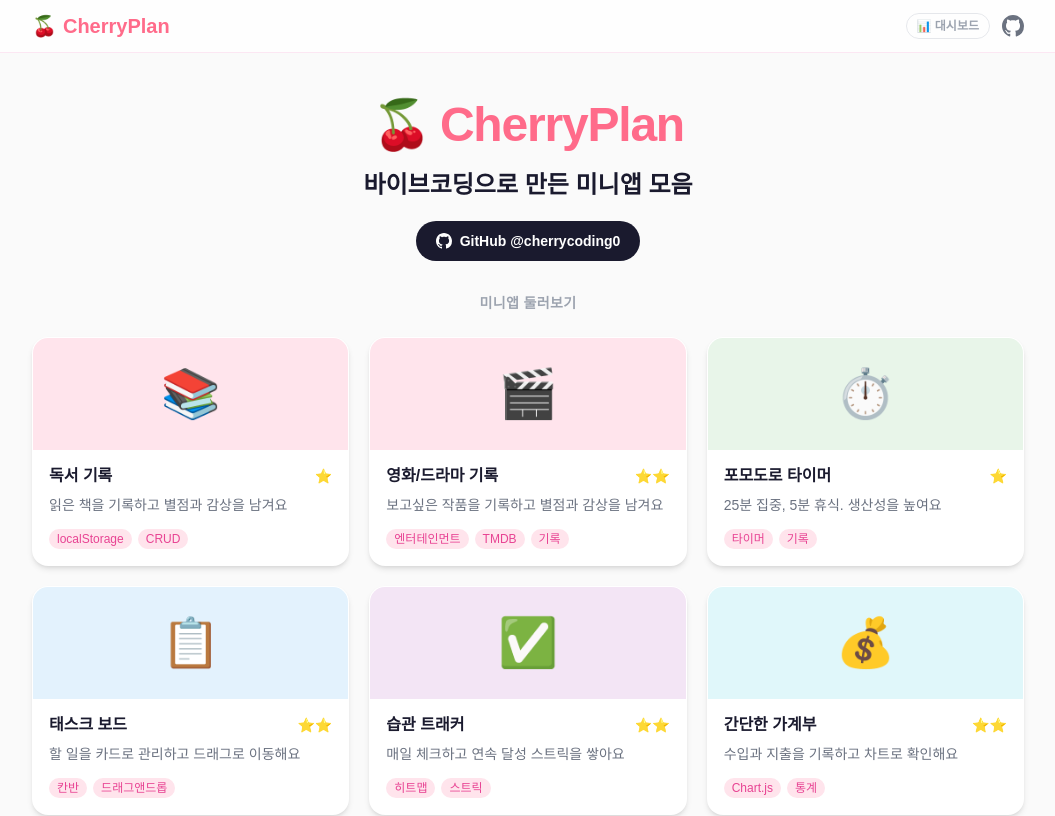
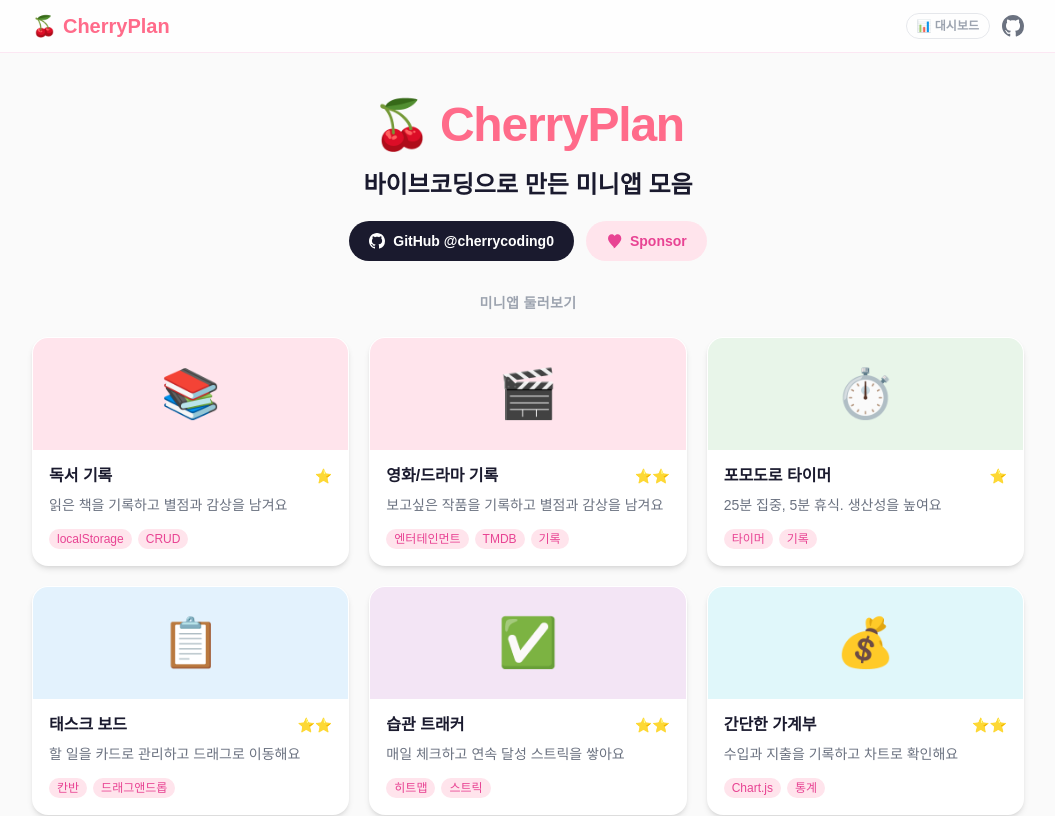
Before and after one commit to cherrycoding0/cherryplan, a React (Vite) app: page / in a window 1280 px wide. Shown: the top 816 px of the page, without its empty margins (112-1167 px from the left). Built offline with nearby package versions, Linux system fonts and the light colour scheme; no server answers; a web font is replaced by a local one.

Commit message:
fix: iOS Safari 오류 수정, GitHub 스폰서 버튼 추가

```diff
--- a/src/pages/Home.jsx
+++ b/src/pages/Home.jsx
@@ -19,6 +19,7 @@ export default function Home() {
           </p>
         </div>
 
+        <div className="flex flex-wrap justify-center gap-3">
           <a
             href="https://github.com/cherrycoding0/cherryplan"
             target="_blank"
@@ -36,6 +37,24 @@ export default function Home() {
             </svg>
             GitHub @cherrycoding0
           </a>
+          <a
+            href="https://github.com/sponsors/cherrycoding0"
+            target="_blank"
+            rel="noopener noreferrer"
+            className="
+              inline-flex items-center gap-2
+              bg-[#FFE4EC] text-[#E84393]
+              px-5 py-2.5 rounded-full
+              text-sm font-semibold
+              hover:bg-[#FF6B8A] hover:text-white transition-colors duration-200
+            "
+          >
+            <svg width="16" height="16" viewBox="0 0 24 24" fill="currentColor" aria-hidden="true">
+              <path d="M12 21.593c-.425-.403-8.941-7.89-8.941-13.195C3.059 4.607 5.354 2 8.529 2c1.81 0 3.567.956 4.471 2.507C13.904 2.956 15.66 2 17.471 2 20.646 2 22.94 4.607 22.94 8.398c0 5.305-8.516 12.792-8.941 13.195L12 22.818l-1-.225.001-.001z"/>
+            </svg>
+            Sponsor
+          </a>
+        </div>
       </section>
 
       {/* 앱 카드 그리드 */}
```
Lines whose indentation alone changed are shown as unchanged.
